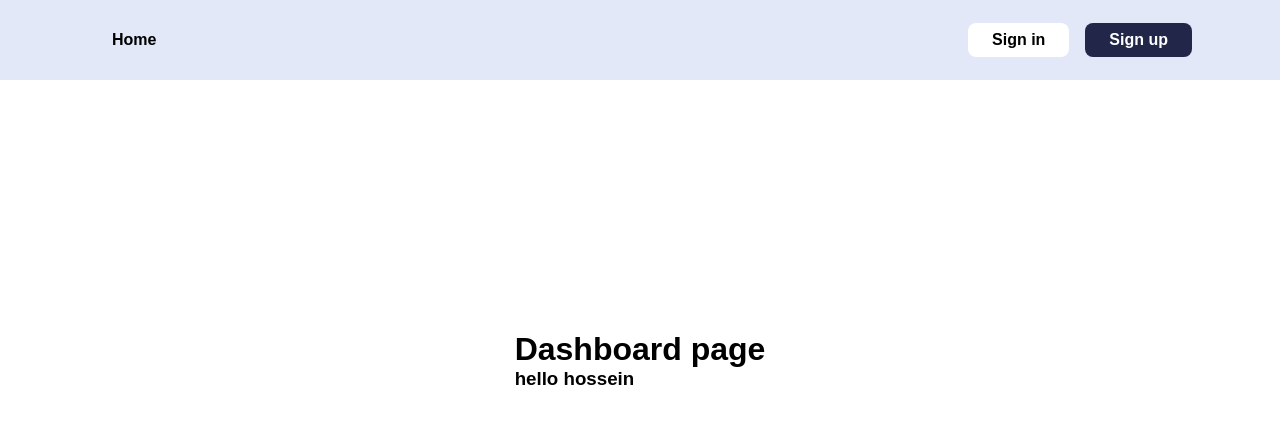
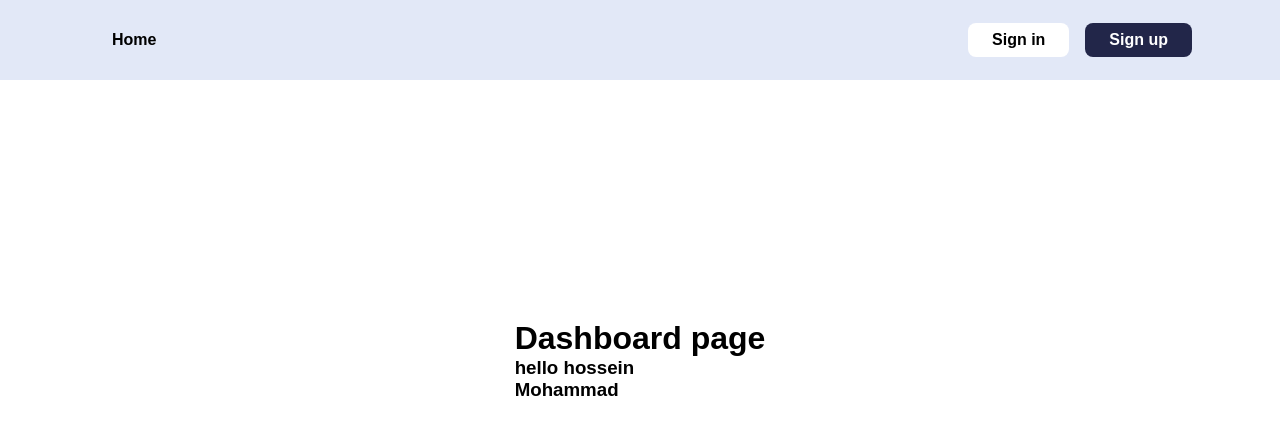
Before and after one commit to hoss7464/jsonServer, a React (Create React App) app: page /dashboard in a window 1280 px wide. Shown: the top 434 px of the page. Built offline with nearby package versions, Linux system fonts and the light colour scheme.

Commit message:
change number 3

```diff
--- a/src/Pages/Dashboard/Dashboard.jsx
+++ b/src/Pages/Dashboard/Dashboard.jsx
@@ -9,6 +9,7 @@ const Dashboard = () => {
           <div>
             <h1>Dashboard page</h1>
             <h3>hello hossein</h3>
+            <h3>Mohammad</h3>
           </div>
 
         </DashboardWrapper>
```
